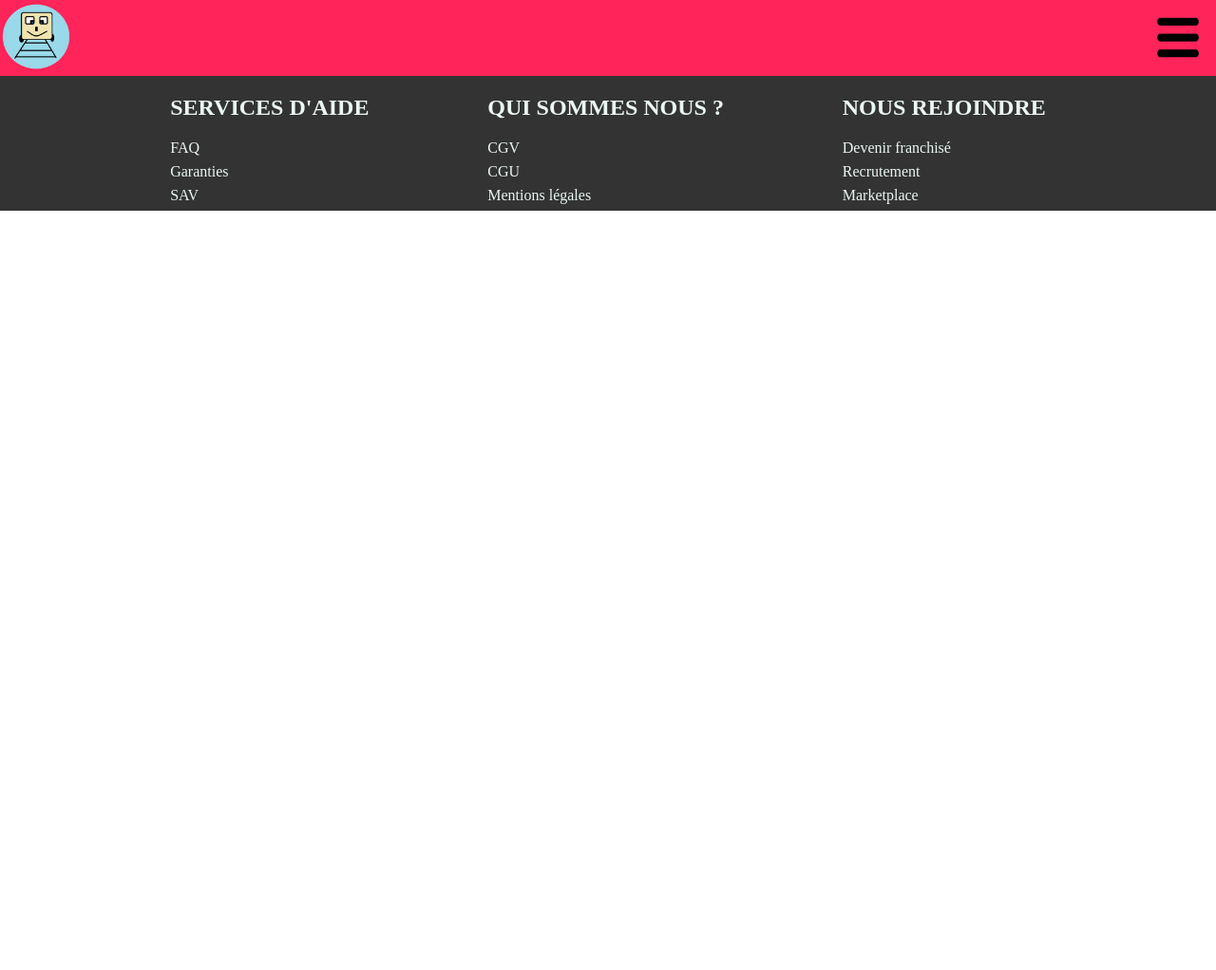
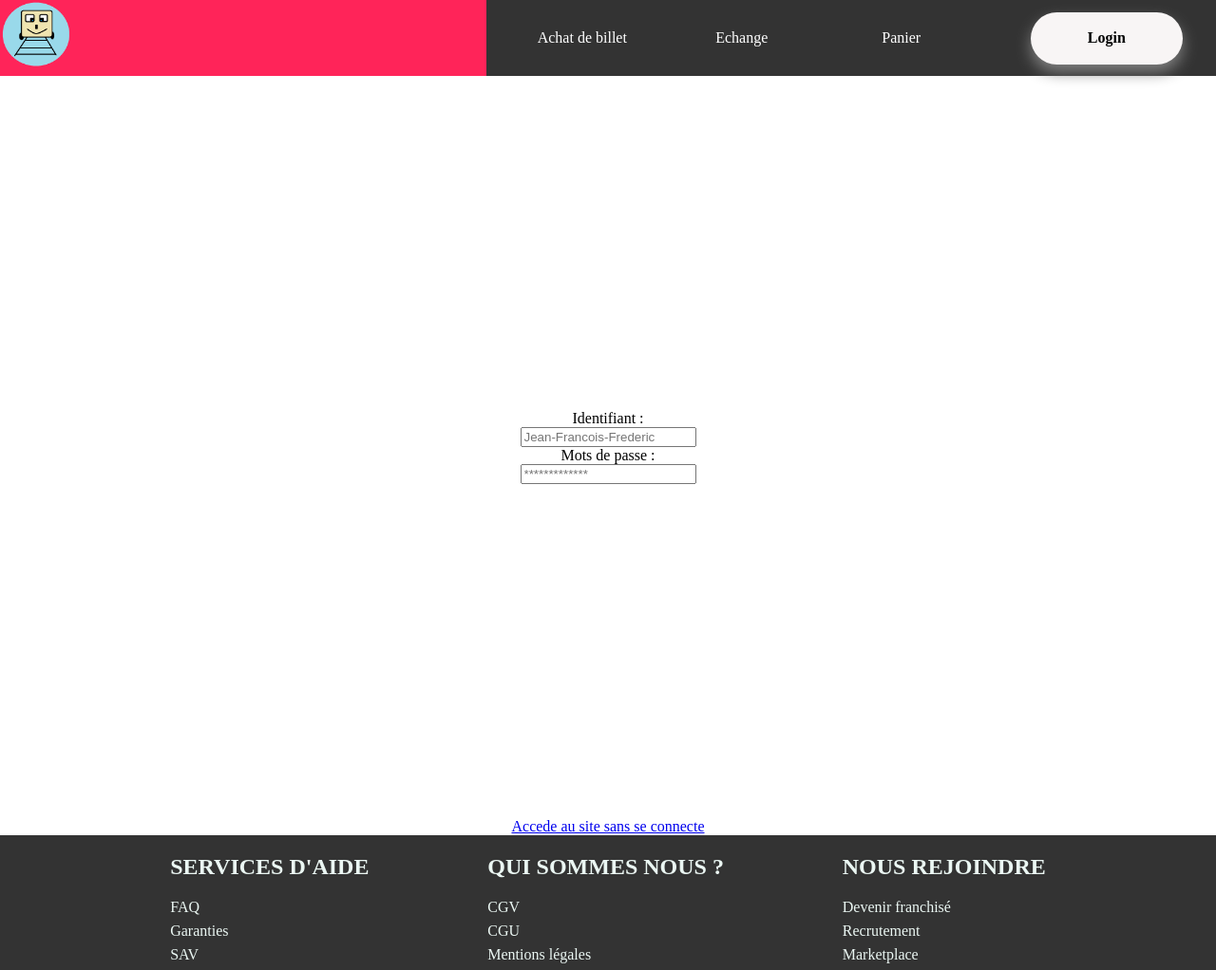
Before and after one commit to Azoxlpb/Tp4-ihm, a plain HTML site: page login.html in a window 1280 px wide. Shown: the whole page at 95% size. Before the commit the page ends 800 px from the top, so only its background shows below. Drawn offline with Linux system fonts and the light colour scheme.

Commit message:
first js, href and login page

```diff
--- a/login.html
+++ b/login.html
@@ -4,20 +4,39 @@
 <head>
     <meta content="text/html" ; charset="utf-8" http-equiv="content-type">
     <title>Prise de billet</title>
-    <link rel="stylesheet" type="text/css" href="style/payment.css">
+    <link rel="stylesheet" type="text/css" href="style/login.css">
     <link href="https://fonts.googleapis.com/css?family=Roboto" rel="stylesheet">
 </head>
 
 <body>
     <header>
-        <img src="img/logo.png" id="logo">
-        <img src="img/menu.png" id="menu">
+        <a href="../train/index.html">
+            <img src="img/logo.png" id="logo">
+        </a>
+        <section id="sec-nav">
+            <nav class="navbar">
+                <a href="../train/priseBillet.html"> Achat de billet</a>
+                <a href="#"> Echange </a>
+                <a href="#">Panier </a>
+            </nav>
+            <section id="login-button">
+                <a href="../train/login.html" target="_blank" class="monBoutton">Login</a>
+            </section>
+        </section>
     </header>
     <section class="main">
-
-
+        <form>
+                <section id="page">
+                    <label for="login">Identifiant :</label>
+                    <input type="text" id="login" name="user_name" placeholder="Jean-Francois-Frederic">
+                    <label for="password">Mots de passe :</label>
+                    <input type="text" id="name" name="user_name" placeholder="*************">
+                </section>
+                <section id="noconnect">
+                    <a href="../train/index.html" target="_blank" class="tonBoutton">Accede au site sans se connecte</a>
+                </section>
+        </form>
     </section>
-
     <footer>
         <section>
             <section class="av-lien">
@@ -45,4 +64,5 @@
         </section>
     </footer>
 </body>
+
 </html>
--- a/style/billet.css
+++ b/style/billet.css
@@ -7,13 +7,11 @@ body{
 
 header{
     background-color: #FF2459;
-    margin: 0;
+    padding: 0;
     height: 80px;
     width: 100%;
     display: flex;
     justify-content: space-between;
-    align-items: center;
-
 }
 
 #logo{
@@ -21,10 +19,57 @@ header{
     max-height: 100px;
 }
 
-#menu {
-    width: 50px;
-    height: 50px;
-    padding-right: 15px ;
+section#sec-nav {
+    display: flex;
+    justify-content: center;
+    width: 60%;
+    background-color:  #333;
+}
+nav a{
+    text-decoration: none;
+    color : white;
+    width: 25%;
+    display: flex;
+    align-items: center;
+    justify-content: center;
+   }
+
+.navbar a:hover{
+    background-color : #111;
+    height: 100%;
+}
+
+.navbar{
+    width: 70%;
+    display: flex;
+    align-items: center;
+    justify-content: space-evenly;
+}
+
+
+section .monBoutton {
+    background-color: rgb(248, 245, 245);
+    Color:black;
+    font-weight: bold;
+    padding: 10px 60px;
+    border-radius: 130px;
+    cursor: pointer;
+    box-shadow: 0 8px 16px 0 grey;
+    text-decoration: none;
+    display: flex;
+    align-items: center;
+    height: 35px;
+  }
+
+section#login-button {
+    display: flex;
+    justify-content: center;
+    align-items: center;
+    width: 30%;
+}
+
+.active {
+    background-color: #4CAF50;
 }
 
 /* main */
--- a/style/login.css
+++ b/style/login.css
@@ -1,52 +1,114 @@
-body{
-    margin:0;
-    width :100%;
+body {
+    margin: 0;
+    width: 100%;
 }
 
-header{
+header {
     background-color: #FF2459;
-    margin: 0;
+    padding: 0;
     height: 80px;
     width: 100%;
     display: flex;
     justify-content: space-between;
-    align-items: center;
-
 }
 
-#logo{
+#logo {
     max-width: 75px;
     max-height: 100px;
 }
 
-#menu {
-    width: 50px;
-    height: 50px;
-    padding-right: 15px ;
+section#sec-nav {
+    display: flex;
+    justify-content: center;
+    width: 60%;
+    background-color: #333;
 }
 
-.main{
+nav a {
+    text-decoration: none;
+    color: white;
+    width: 25%;
+    display: flex;
+    align-items: center;
+    justify-content: center;
+}
+
+.navbar a:hover {
+    background-color: #111;
+    height: 100%;
+}
+
+.navbar {
+    width: 70%;
+    display: flex;
+    align-items: center;
+    justify-content: space-evenly;
+}
+
+
+section .monBoutton {
+    background-color: rgb(248, 245, 245);
+    Color: black;
+    font-weight: bold;
+    padding: 10px 60px;
+    border-radius: 130px;
+    cursor: pointer;
+    box-shadow: 0 8px 16px 0 grey;
+    text-decoration: none;
+    display: flex;
+    align-items: center;
+    height: 35px;
+}
+
+section#login-button {
+    display: flex;
+    justify-content: center;
+    align-items: center;
+    width: 30%;
+}
+
+.active {
+    background-color: #4CAF50;
+}
+
+/* main */
+.main {
     height: 100vh;
     width: 100%;
-    background-color: lightblue;
+}
+
+form {
+    width: 100%;
+    display: flex;
+    flex-direction: column;
+    align-items: center;
+    height: 100%;
+}
+
+#page {
+    justify-content: center;
+    display: flex;
+    flex-direction: column;
+    align-items: center;
+    height: 100%;
 }
 
 /* footer */
-footer{
-	background-color :#333;
+footer {
+    background-color: #333;
     display: flex;
     justify-content: center;
 }
 
-footer *{
+footer * {
     color: #ebf7f3
 }
 
-.hr{
-	border: 1px solid #87d0bc ;
+.hr {
+    border: 1px solid #87d0bc;
 }
 
-footer>section{
+footer>section {
     width: 80%;
 }
 
@@ -54,12 +116,14 @@ footer>section{
     flex-direction: column;
     display: flex;
 }
+
 section.lien {
     display: flex;
     width: 90%;
     justify-content: space-between;
 }
-.av-lien{
+
+.av-lien {
     display: flex;
     justify-content: center;
 }
@@ -69,6 +133,6 @@ section.lien a {
     text-decoration: none;
 }
 
-button{
+button {
     cursor: pointer;
 }
--- a/style/payment.css
+++ b/style/payment.css
@@ -6,13 +6,11 @@ body{
 }
 header{
     background-color: #FF2459;
-    margin: 0;
+    padding: 0;
     height: 80px;
     width: 100%;
     display: flex;
     justify-content: space-between;
-    align-items: center;
-
 }
 
 #logo{
@@ -20,12 +18,58 @@ header{
     max-height: 100px;
 }
 
-#menu {
-    width: 50px;
-    height: 50px;
-    padding-right: 15px ;
+section#sec-nav {
+    display: flex;
+    justify-content: center;
+    width: 60%;
+    background-color:  #333;
+}
+nav a{
+    text-decoration: none;
+    color : white;
+    width: 25%;
+    display: flex;
+    align-items: center;
+    justify-content: center;
+   }
+
+.navbar a:hover{
+    background-color : #111;
+    height: 100%;
 }
 
+.navbar{
+    width: 70%;
+    display: flex;
+    align-items: center;
+    justify-content: space-evenly;
+}
+
+
+section .monBoutton {
+    background-color: rgb(248, 245, 245);
+    Color:black;
+    font-weight: bold;
+    padding: 10px 60px;
+    border-radius: 130px;
+    cursor: pointer;
+    box-shadow: 0 8px 16px 0 grey;
+    text-decoration: none;
+    display: flex;
+    align-items: center;
+    height: 35px;
+  }
+
+section#login-button {
+    display: flex;
+    justify-content: center;
+    align-items: center;
+    width: 30%;
+}
+
+.active {
+    background-color: #4CAF50;
+}
 /* main */
 
 #main{
```
Also changed, not shown: index.html (+6 -4 lines), js/datalist_ville.js (added, +11 -0 lines), js/ville.js (deleted, +0 -11 lines), login2.html (+15 -9 lines), payement.html (+13 -2 lines), priseBillet.html (+13 -8 lines). Lines whose indentation alone changed are shown as unchanged.
